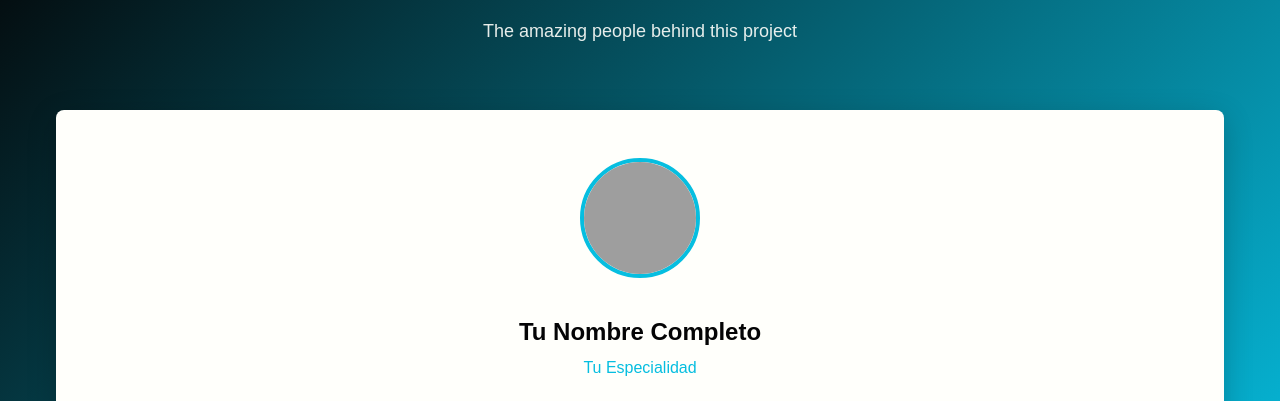
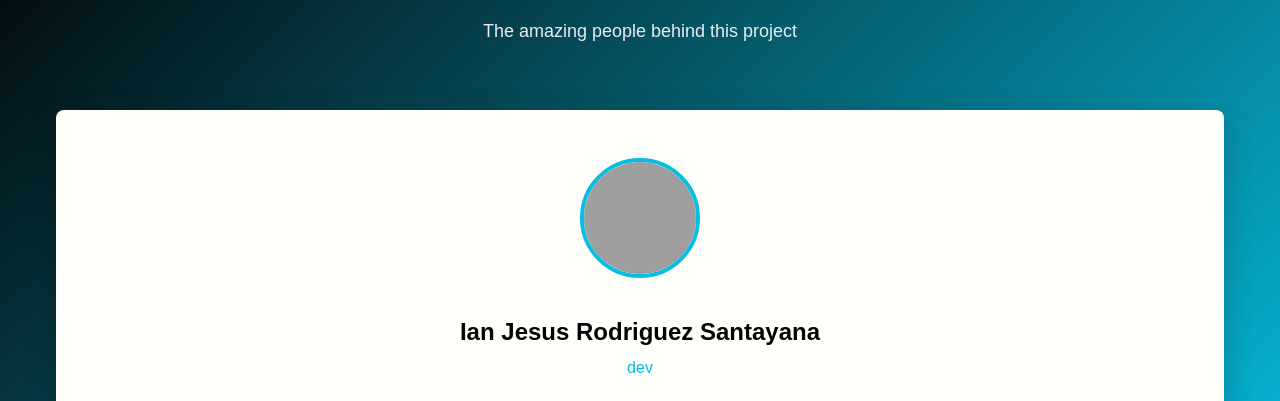
Before and after one commit to JavierCastr0b/Hackathon_0, a plain HTML site: page index.html in a window 1280 px wide. Shown: the part 1403-1804 px from the top of the page. Drawn offline with Linux system fonts and the light colour scheme; grey boxes are pictures that could not be loaded.

Commit message:
Datos Ian

```diff
--- a/index.html
+++ b/index.html
@@ -143,9 +143,9 @@
                 </div>
                 <div class="team-card__content">
                   <!-- Aquí tu nombre completo -->
-                  <h3 class="team-card__name">Tu Nombre Completo</h3>
+                  <h3 class="team-card__name">Ian Jesus Rodriguez Santayana</h3>
                   <!-- Aquí tu especialidad o rol (ej: Frontend Developer, Backend Developer, etc.) -->
-                  <p class="team-card__role">Tu Especialidad</p>
+                  <p class="team-card__role">dev</p>
                   <div class="team-card__social">
                     <!-- Aquí tu link de GitHub (reemplaza el # con tu URL) -->
                     <a
```
